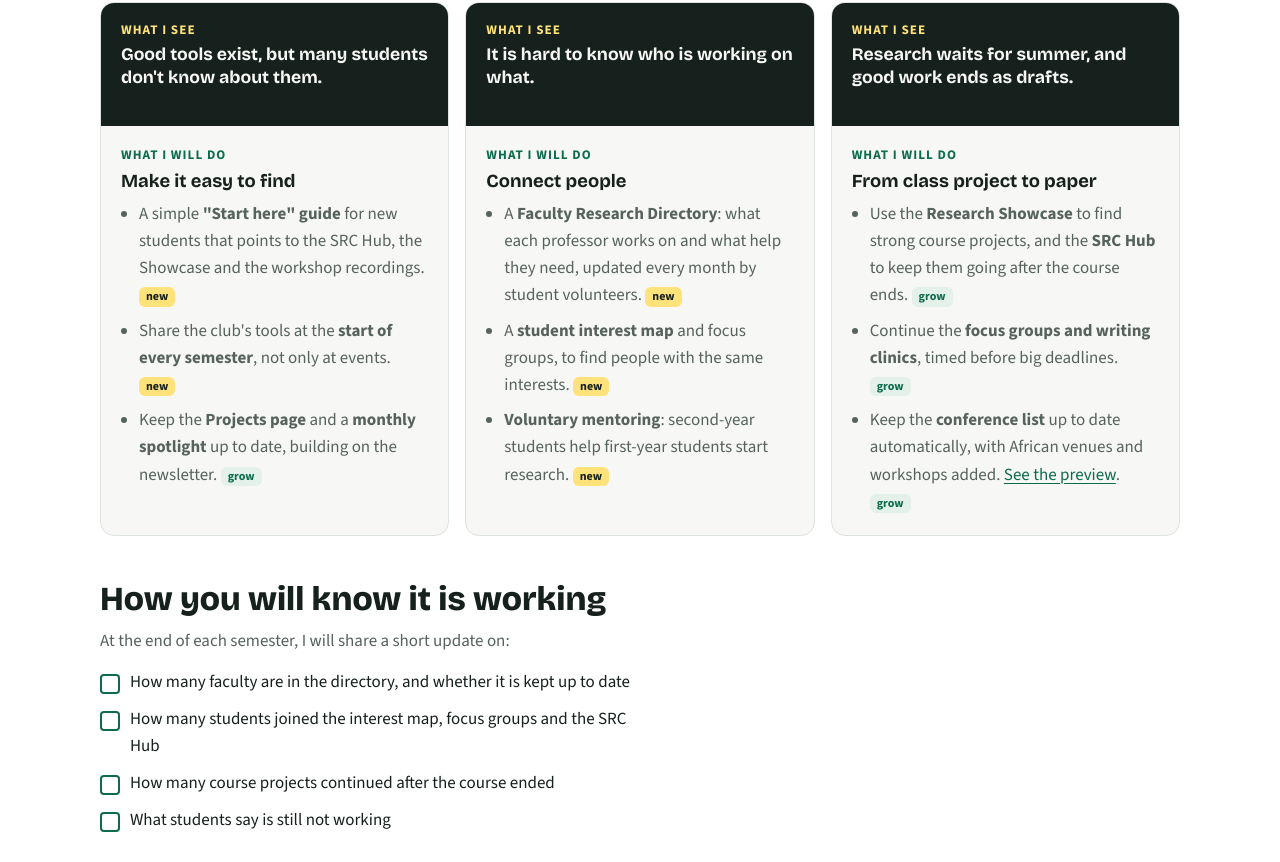
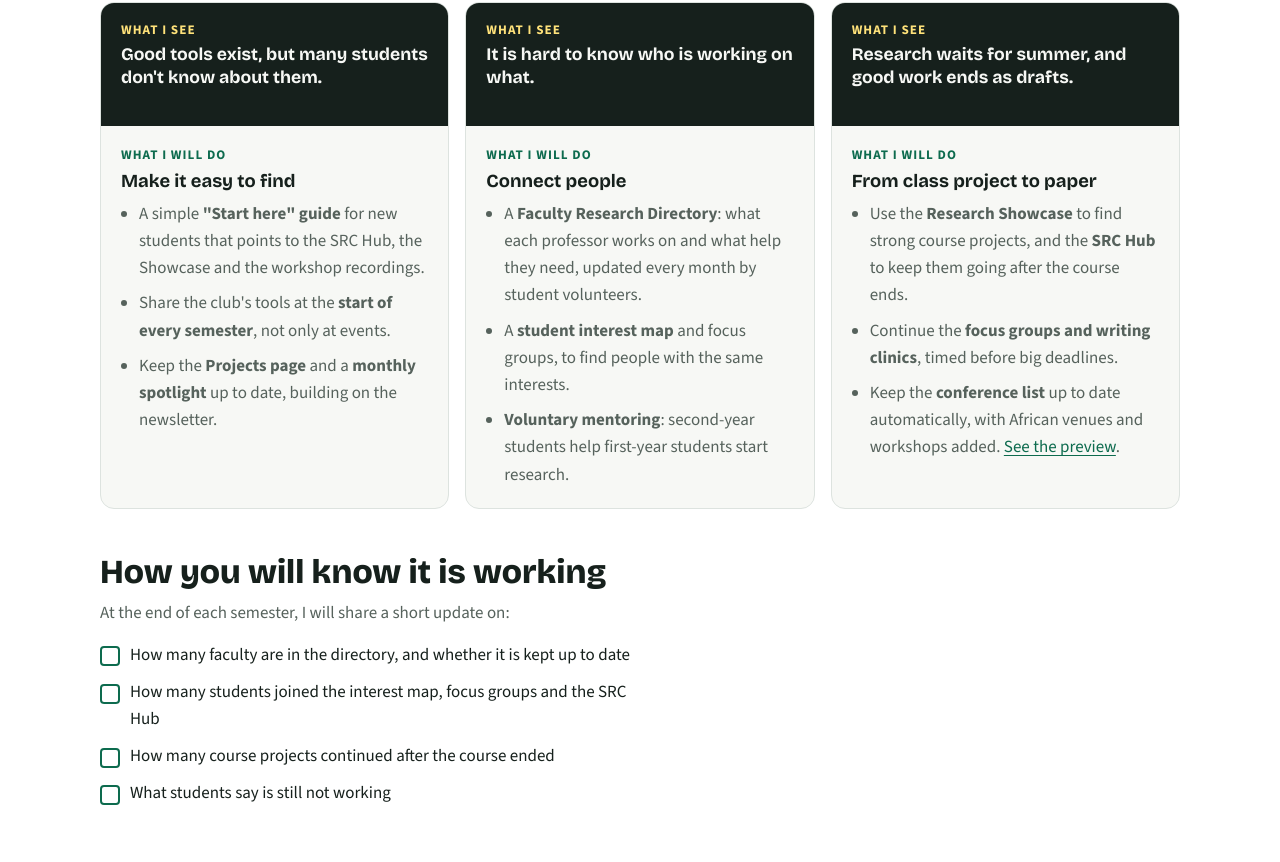
Before and after one commit to GbotemiB/research-club, a plain HTML site: page index.html in a window 1280 px wide. Shown: the part 1838-2700 px from the top of the page. Drawn offline with nearby package versions, Linux system fonts and the light colour scheme.

Commit message:
updated records

```diff
--- a/index.html
+++ b/index.html
@@ -212,8 +212,6 @@ footer nav { display: flex; gap: 16px; flex-wrap: wrap; }
 .fix h3 { margin-bottom: 8px; }
 .fix ul { margin: 0; padding-left: 18px; color: var(--muted); }
 .fix li + li { margin-top: 8px; }
-.fix .tag { display: inline-block; font-size: .75rem; font-weight: 700; border-radius: 6px; padding: 0 7px; background: var(--accent-soft); color: var(--accent); }
-.fix .tag.new { background: var(--mark); color: var(--ink); }
 @media (max-width: 860px) { .pairs { grid-template-columns: 1fr; } .prob { min-height: 0; } }
 </style>
 </head>
@@ -296,23 +294,23 @@ footer nav { display: flex; gap: 16px; flex-wrap: wrap; }
       <div class="pair">
         <div class="prob"><span class="label">What I see</span><p>Good tools exist, but many students don't know about them.</p></div>
         <div class="fix"><span class="label">What I will do</span><h3>Make it easy to find</h3><ul>
-          <li>A simple <strong>"Start here" guide</strong> for new students that points to the SRC Hub, the Showcase and the workshop recordings. <span class="tag new">new</span></li>
-          <li>Share the club's tools at the <strong>start of every semester</strong>, not only at events. <span class="tag new">new</span></li>
-          <li>Keep the <strong>Projects page</strong> and a <strong>monthly spotlight</strong> up to date, building on the newsletter. <span class="tag">grow</span></li></ul></div>
+          <li>A simple <strong>"Start here" guide</strong> for new students that points to the SRC Hub, the Showcase and the workshop recordings.</li>
+          <li>Share the club's tools at the <strong>start of every semester</strong>, not only at events.</li>
+          <li>Keep the <strong>Projects page</strong> and a <strong>monthly spotlight</strong> up to date, building on the newsletter.</li></ul></div>
       </div>
       <div class="pair">
         <div class="prob"><span class="label">What I see</span><p>It is hard to know who is working on what.</p></div>
         <div class="fix"><span class="label">What I will do</span><h3>Connect people</h3><ul>
-          <li>A <strong>Faculty Research Directory</strong>: what each professor works on and what help they need, updated every month by student volunteers. <span class="tag new">new</span></li>
-          <li>A <strong>student interest map</strong> and focus groups, to find people with the same interests. <span class="tag new">new</span></li>
-          <li><strong>Voluntary mentoring</strong>: second-year students help first-year students start research. <span class="tag new">new</span></li></ul></div>
+          <li>A <strong>Faculty Research Directory</strong>: what each professor works on and what help they need, updated every month by student volunteers.</li>
+          <li>A <strong>student interest map</strong> and focus groups, to find people with the same interests.</li>
+          <li><strong>Voluntary mentoring</strong>: second-year students help first-year students start research.</li></ul></div>
       </div>
       <div class="pair">
         <div class="prob"><span class="label">What I see</span><p>Research waits for summer, and good work ends as drafts.</p></div>
         <div class="fix"><span class="label">What I will do</span><h3>From class project to paper</h3><ul>
-          <li>Use the <strong>Research Showcase</strong> to find strong course projects, and the <strong>SRC Hub</strong> to keep them going after the course ends. <span class="tag">grow</span></li>
-          <li>Continue the <strong>focus groups and writing clinics</strong>, timed before big deadlines. <span class="tag">grow</span></li>
-          <li>Keep the <strong>conference list</strong> up to date automatically, with African venues and workshops added. <a href="#tracker">See the preview</a>. <span class="tag">grow</span></li></ul></div>
+          <li>Use the <strong>Research Showcase</strong> to find strong course projects, and the <strong>SRC Hub</strong> to keep them going after the course ends.</li>
+          <li>Continue the <strong>focus groups and writing clinics</strong>, timed before big deadlines.</li>
+          <li>Keep the <strong>conference list</strong> up to date automatically, with African venues and workshops added. <a href="#tracker">See the preview</a>.</li></ul></div>
       </div>
     </div>
 
```
